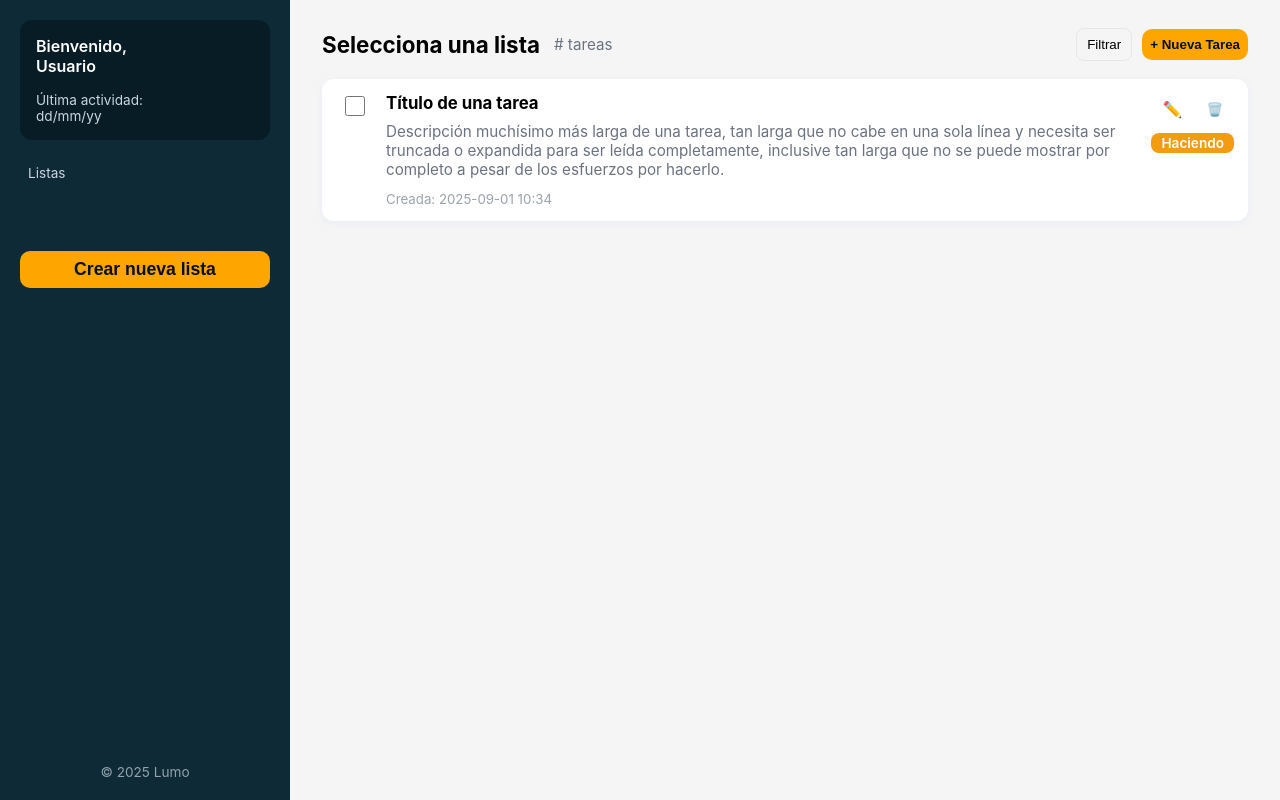
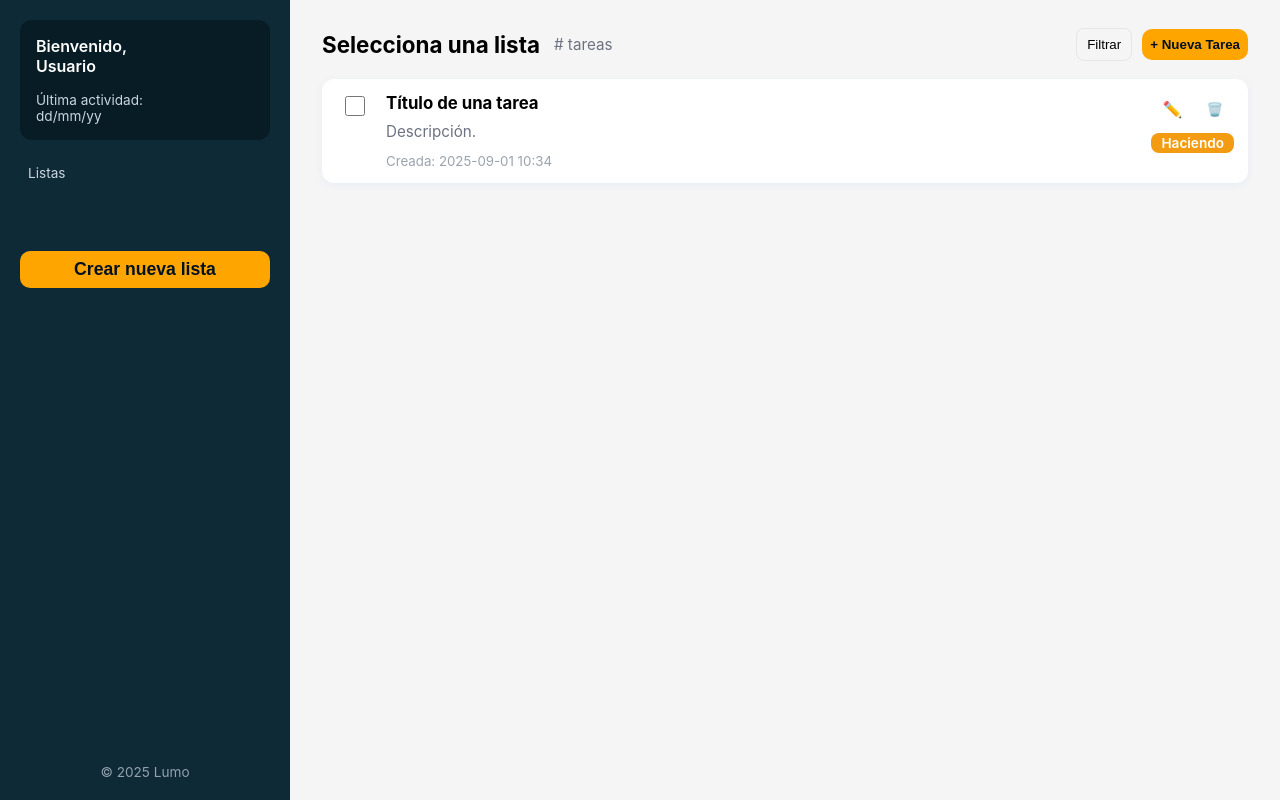
Before and after one commit to SalomeAc/Lumo-front, a website built with Vite: page src/dashboard/index.html in a window 1280 px wide. Built offline with nearby package versions, Linux system fonts and the light colour scheme.

Commit message:
Update editing and deleting tasks

```diff
--- a/src/dashboard/index.html
+++ b/src/dashboard/index.html
@@ -69,10 +69,8 @@
                         <input type="checkbox" aria-label="Completar tarea">
                     </div>
                     <div class="body">
-                        <h3>Título de una tarea </h3> <!-- Reemplazar -->
-                        <p>Descripción muchísimo más larga de una tarea, tan larga que no cabe en una sola línea y
-                            necesita ser truncada o expandida para ser leída completamente, inclusive tan larga que
-                            no se puede mostrar por completo a pesar de los esfuerzos por hacerlo.</p>
+                        <h3>Título de una tarea </h3>
+                        <p>Descripción.</p>
 
                         <div class="meta">Creada: 2025-09-01 10:34</div>
                     </div>
```
